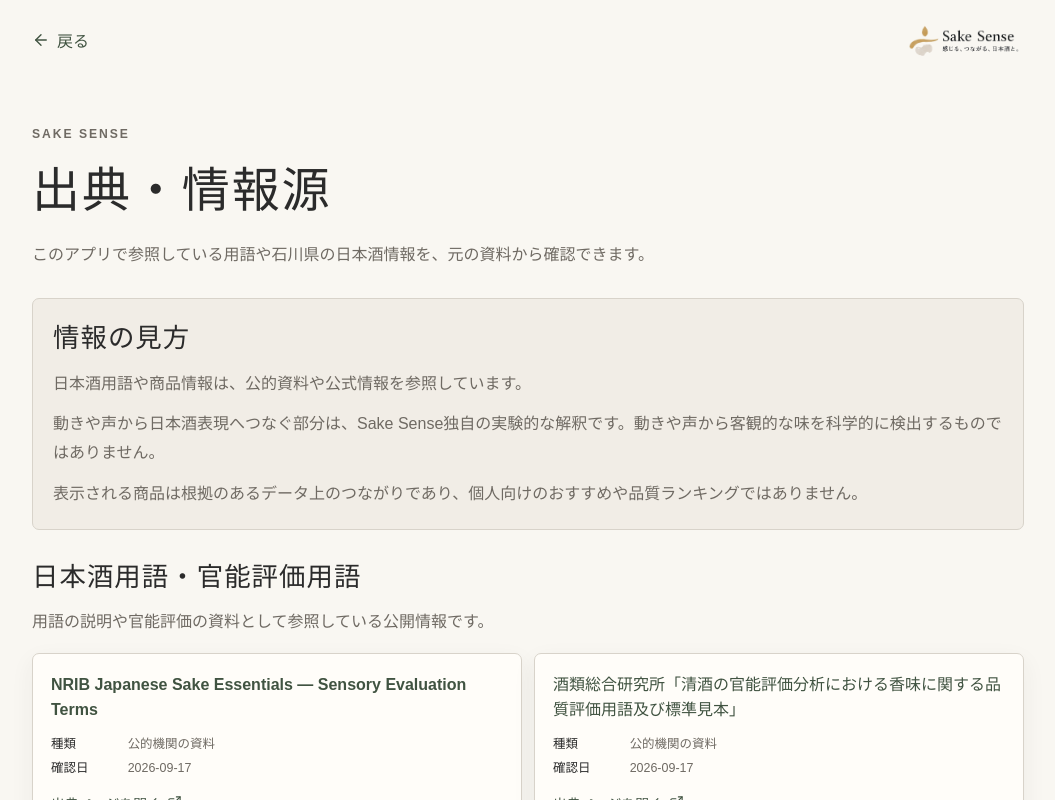
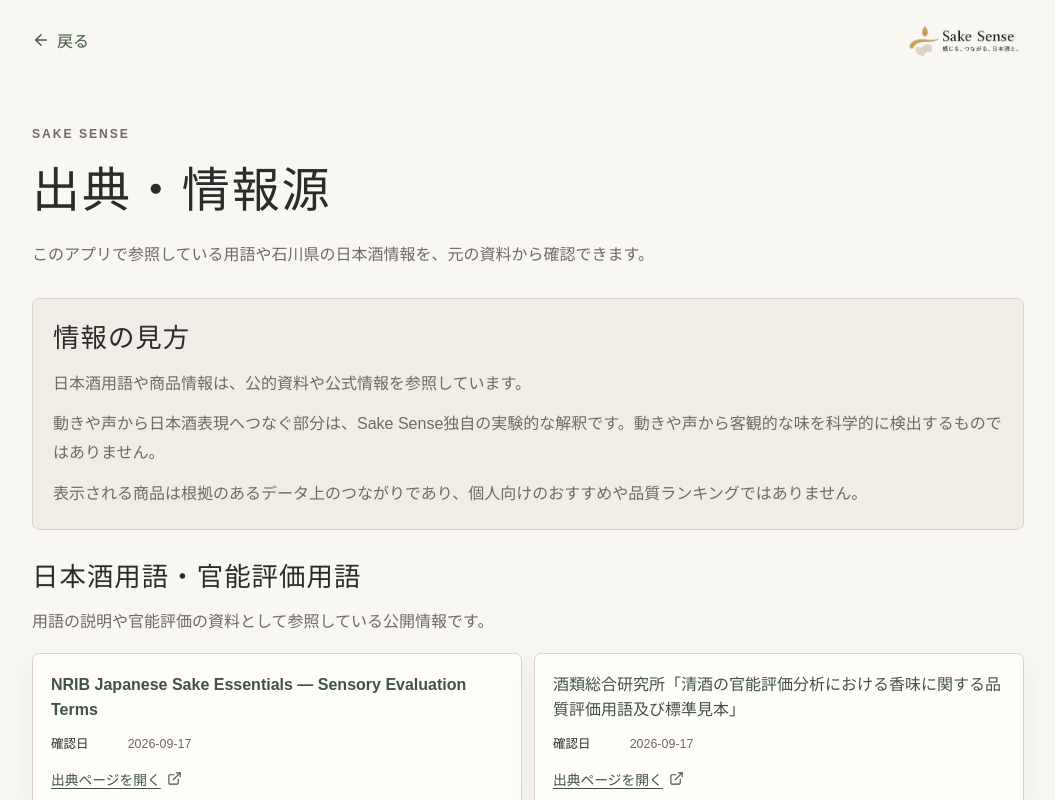
Before and after one commit to Chasoso/sake-sense, a React (Vite) app: page / in a window 1280 px wide. Both pictures are taken after a click on the button "出典・情報源". Shown: the top 800 px of the page, without its empty margins (112-1167 px from the left). Built offline with nearby package versions, Linux system fonts and the light colour scheme.

Commit message:
fix: simplify Sources page cards

```diff
--- a/src/features/sources/SourcesPage.tsx
+++ b/src/features/sources/SourcesPage.tsx
@@ -5,15 +5,6 @@ import {
   type DisplaySource,
 } from "./source-aggregation";
 import { ExperienceBrand } from "../experiment/ExperienceBrand";
-
-function sourceTypeLabel(source: DisplaySource): string {
-  if (source.sourceType === "official-product-page") return "公式商品情報";
-  if (source.sourceType === "association") return "公的・業界団体の公開情報";
-  if (source.sourceType === "term-reference") return "関連する公開資料";
-  if (source.sourceType?.includes("government")) return "公的資料";
-  if (source.sourceType?.includes("institutional")) return "公的機関の資料";
-  return "公開情報";
-}
 
 function SourceList({ sources }: { sources: ReadonlyArray<DisplaySource> }) {
   return (
@@ -23,10 +14,6 @@ function SourceList({ sources }: { sources: ReadonlyArray<DisplaySource> }) {
           <p className="sources-page__source-name">{source.sourceName}</p>
           {source.title && <h3>{source.title}</h3>}
           <dl className="sources-page__metadata">
-            <div>
-              <dt>種類</dt>
-              <dd>{sourceTypeLabel(source)}</dd>
-            </div>
             {source.reviewedAt && (
               <div>
                 <dt>確認日</dt>
@@ -88,9 +75,7 @@ export function SourcesPage({ onBack }: { onBack: () => void }) {
 
       <section className="sources-page__section" aria-labelledby="product-sources-title">
         <h2 id="product-sources-title">石川県の日本酒・酒蔵 / 商品情報</h2>
-        <p className="sources-page__section-copy">
-          商品や酒蔵の情報を確認できる公開ページです。同じ出典はまとめて表示しています。
-        </p>
+        <p className="sources-page__section-copy">商品や酒蔵の情報を確認できる公開ページです。</p>
         <SourceList sources={DEFAULT_PRODUCT_SOURCES} />
       </section>
 
```
Also changed, not shown: 1 other file (tests, documents, lock files or other folders).
